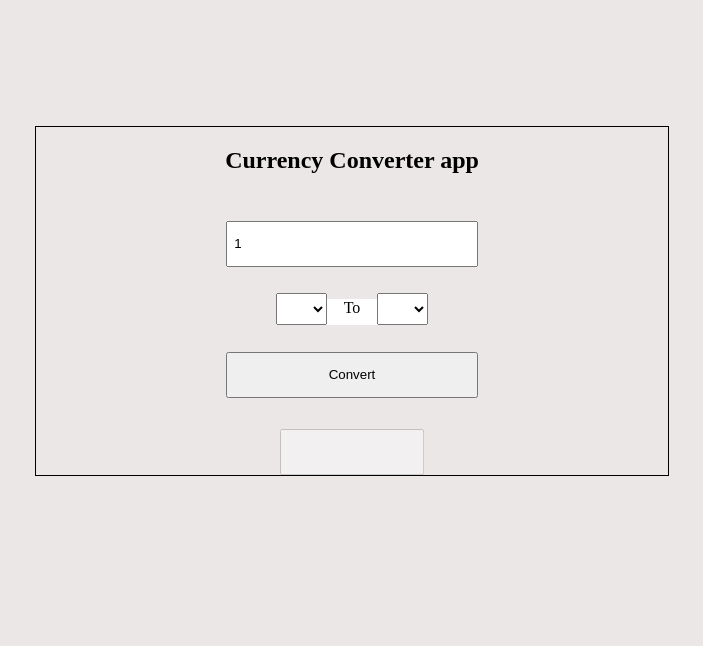
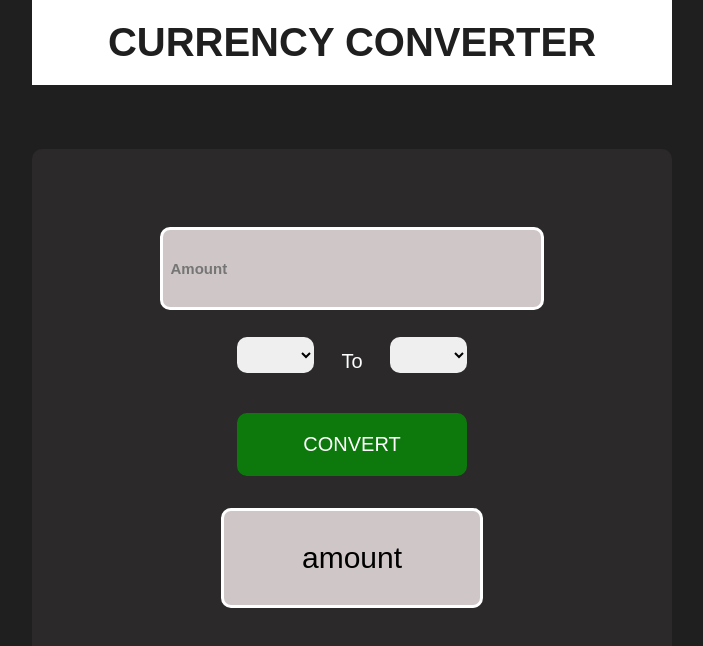
Before and after one commit to OPARA-PROSPER/ALC_Currency_Converter, a website: page view/index.html in a window 1280 px wide. Shown: the whole page, without its empty margins (288-991 px from the left). Drawn offline with Linux system fonts and the light colour scheme; no server answers.

```diff
--- a/view/css/index.css
+++ b/view/css/index.css
@@ -1,37 +1,80 @@
 body{
-    background: rgb(236, 231, 231);
+    background: rgb(32, 31, 31);
     text-align: center;
+    font-family: Arial, Helvetica, sans-serif;
+    margin: 0;
+    padding: 0;
 }
 section{
     width: 50%;
-    margin: 10% auto auto;
-    border: 1px solid black;
+    margin: 5% auto auto;
+    border: none;
+    border-radius: 10px;
+    padding: 3em 0;
+    background: rgb(43, 41, 41);
+}
+h1{
+    font-size: 40px;
+    text-transform: uppercase;
+    color: rgb(32, 31, 31);
+    background: white;
+    width: 50%;
+    margin: auto;
+    padding: .5em 0;
 }
 form{
-    width: 40%;
+    width: 60%;
     display: flex;
     flex-wrap: wrap;
     align-content: center;
     justify-content: center;
     margin: auto;
 }
+#amount{
+    padding: 2em .5em;
+    border: 3px solid white;
+    border-radius: 10px;
+    background: rgb(207, 199, 199);
+    color: white;
+    font-weight: bold;
+}
 input{
     width: 100%;
     padding: 1em .5em;
     margin: 2em 0 0;
+    font-size: 15px;
+}
+input[type=submit]{
+    width: 60%;
+    background: rgb(13, 121, 13);
+    border: none;
+    border-radius: 10px;
+    font-size: 20px;
+    color: white;
+    text-transform: uppercase;
 }
 select{
     width: 20%;
     padding: .5em 0;
     margin: 2em 0 0;
+    border-radius: 10px;
+    border: none;
 }
 label{
     width: 20%;
     margin: 2em 0 0;
-    background: white;
+    color: white;
     padding: -.2em 0 0;
+    font-size: 20px;
 }
 #result{
-    width: 20%;
-    margin-top: 5%;
+    width: 40%;
+    margin: 5% auto 0;
+    border: 3px solid white;
+    border-radius: 10px;
+    background: rgb(207, 199, 199);
+    color: black;
+    font-size: 30px;
+    padding: 1em 0;
+    text-align: center;
 }
--- a/view/index.html
+++ b/view/index.html
@@ -9,21 +9,20 @@
 </head>
 
 <body>
+
+    <h1>Currency Converter</h1>
+
     <section>
-        <h1>Currency Converter app</h1>
         <form id="form">
-            <input type="text" placeholder="Amount" id="amount" value="1">
+            <input type="text" placeholder="Amount" id="amount">
             <select id="fromAmount"></select>
             <label>To</label>
             <select id="toAmount"></select>
             <input type="submit" value="Convert">
         </form>
 
-        <input type="text" disabled id="result">
+        <div id="result">amount</div>
     </section>
-
-
-
 
     <script src="js/api.js"></script>
 </body>
--- a/view/js/api.js
+++ b/view/js/api.js
@@ -40,9 +40,7 @@
         const calc = data[query];
         const amt = exchangeAmt.value * calc;
 
-        result.value = amt;
-
-        console.log(amt);
+        result.textContent = (amt).toFixed(4);
     })
 
 
```
